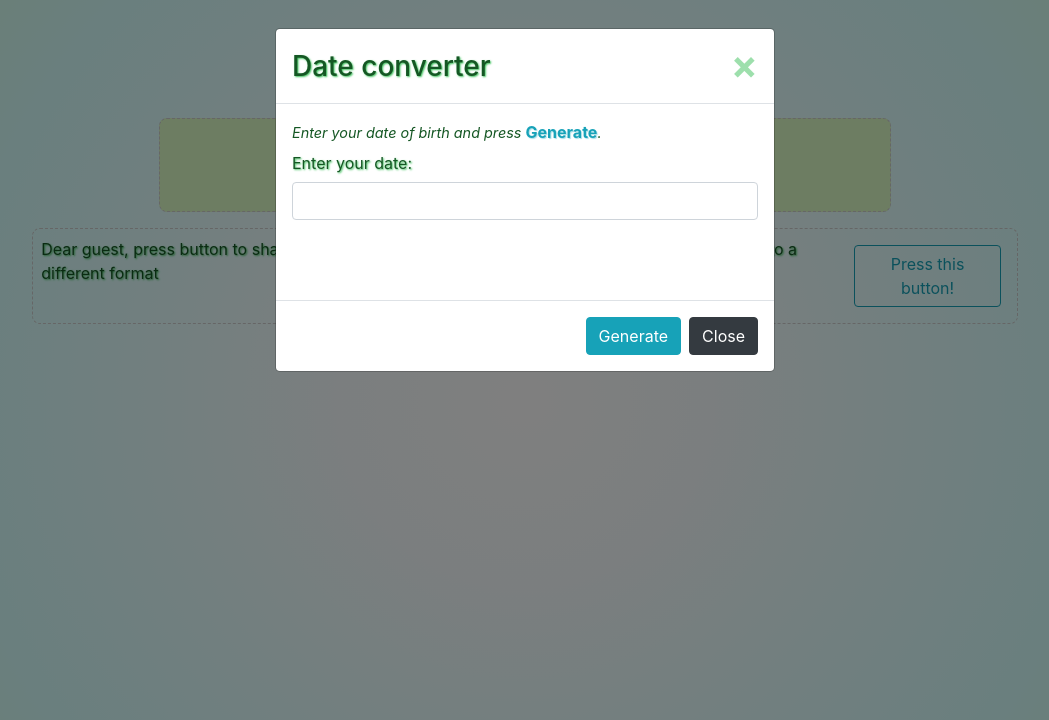
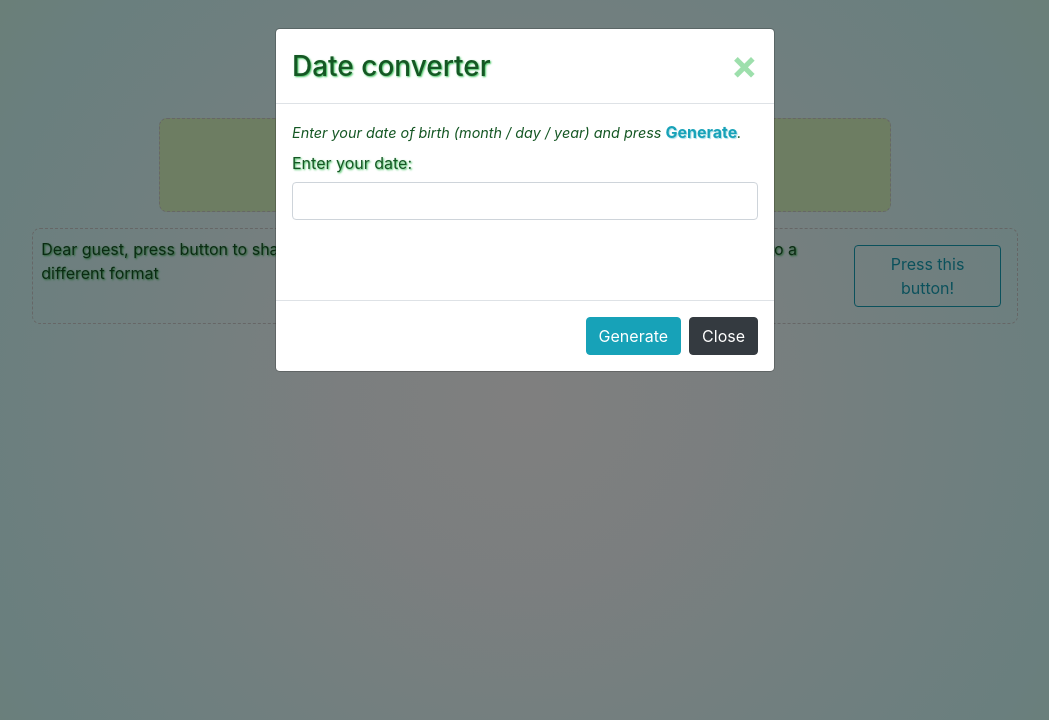
Before and after one commit to Thanxs/Thanxs.github.io, a website: page moment/index.html in a window 1280 px wide. Both pictures are taken after a click on the button "Press this button!". Shown: the whole page, without its empty margins (115-1164 px from the left). Drawn offline with Linux system fonts and the light colour scheme.

Commit message:
commit html changes

```diff
--- a/moment/index.html
+++ b/moment/index.html
@@ -64,7 +64,7 @@
                         <div class="modal-body">
                             <form>
                                 <div class="form-group">
-                                    <div class="date-converter__description">Enter your date of birth and press <strong>Generate</strong>.</div>
+                                    <div class="date-converter__description">Enter your date of birth (month / day / year) and press <strong>Generate</strong>.</div>
                                     <label for="guestDate" class="col-form-label">Enter your date:</label>
                                     <input type="text" class="form-control" id="guestDate">
                                 </div>
```
